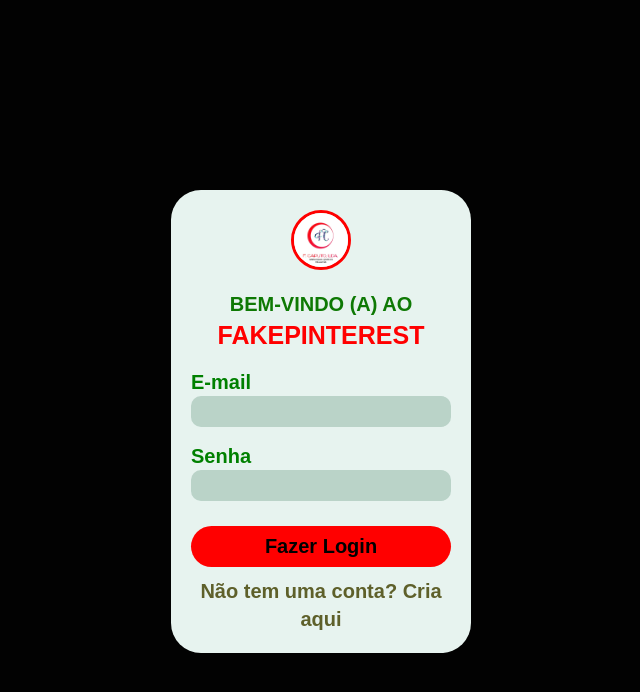
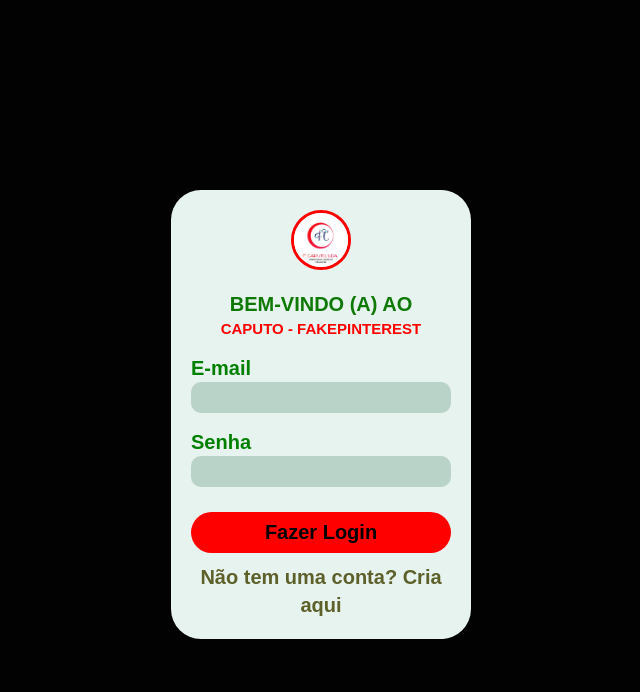
Before and after one commit to AMCaputo/capfekepinterest, a Flask app: page / in a window 1280 px wide. Shown: the top 692 px of the page, without its empty margins (319-959 px from the left). Run offline with Flask 3, Linux system fonts and the light colour scheme.

Commit message:
Ajuste para o deploy

```diff
--- a/fekepinterest/static/CSS/style.css
+++ b/fekepinterest/static/CSS/style.css
@@ -35,7 +35,7 @@
     }
     & .feke__span{
         color: red;
-        font-size: 2.5rem;
+        font-size: 1.5rem;
         text-align: center;
         font-weight: 700;
         text-transform: uppercase;
--- a/fekepinterest/templates/homepage.html
+++ b/fekepinterest/templates/homepage.html
@@ -35,7 +35,7 @@
 
 
                     <p class="feke__p">Bem-vindo (a) ao </p>
-                    <p class="feke__span">FakePinterest</p>
+                    <p class="feke__span">caputo - FakePinterest</p>
                     {{ form_login.csrf_token }}
 
                 <div class="feke__label">
```
Also changed, not shown: 1 other file.
